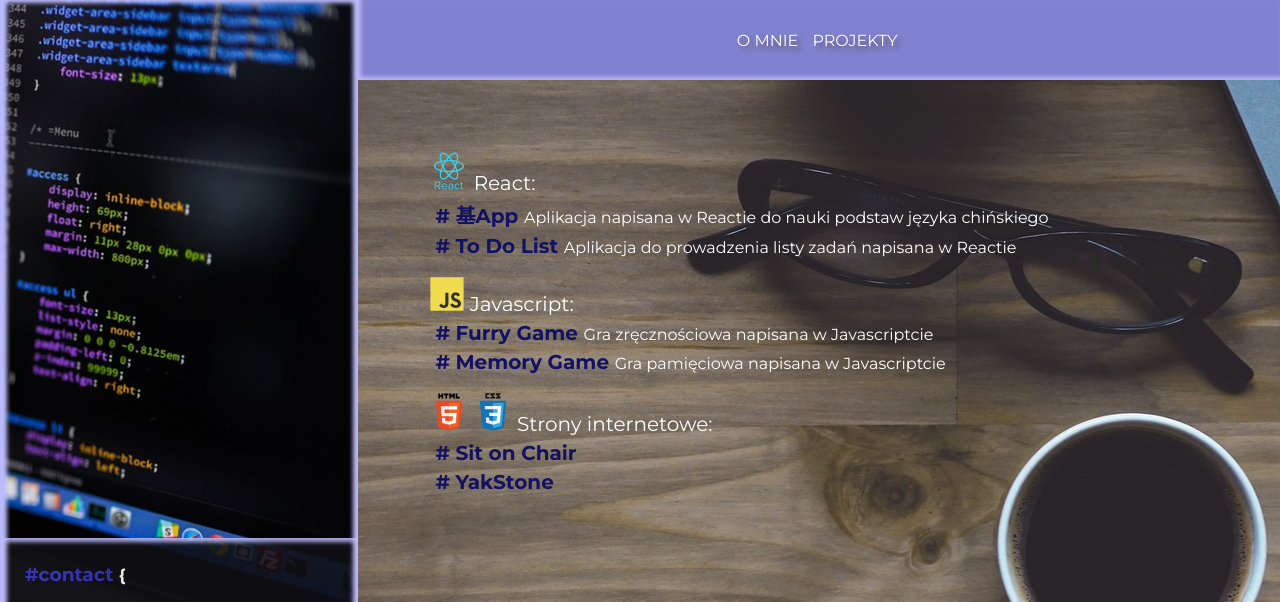
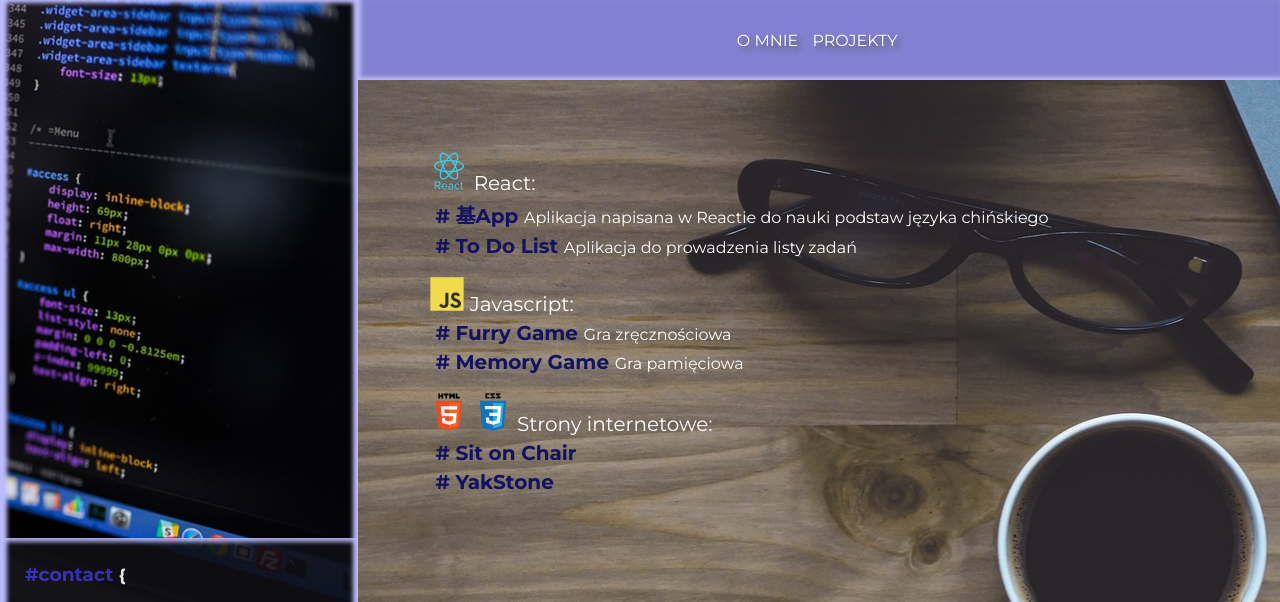
Before and after one commit to mrabenda92/portfolio2019, a website: page index.html in a window 1280 px wide. Both pictures are taken after a click on the link "PROJEKTY". Shown: the top 602 px of the page. Drawn offline with Linux system fonts and the light colour scheme.

Commit message:
update 19.07.19

```diff
--- a/index.html
+++ b/index.html
@@ -211,7 +211,7 @@
             </p>
             <p>
               <a href="https://mrabenda92.github.io/react-todolist/" target="blank"># To Do List
-              <span>Aplikacja do prowadzenia listy zadań napisana w Reactie</span></a>
+              <span>Aplikacja do prowadzenia listy zadań</span></a>
             </p>
         </div>
 
@@ -225,11 +225,11 @@
             Javascript:</span>
             <p>
               <a href="https://mrabenda92.github.io/Furry-Game/" target="blank"># Furry Game
-              <span>Gra zręcznościowa napisana w Javascriptcie</span></a>
+              <span>Gra zręcznościowa</span></a>
             </p>
             <p>
               <a href="https://mrabenda92.github.io/Memory-Game/" target="blank"># Memory Game
-              <span>Gra pamięciowa napisana w Javascriptcie</span></a>
+              <span>Gra pamięciowa</span></a>
             </p>
         </div>
 
```
